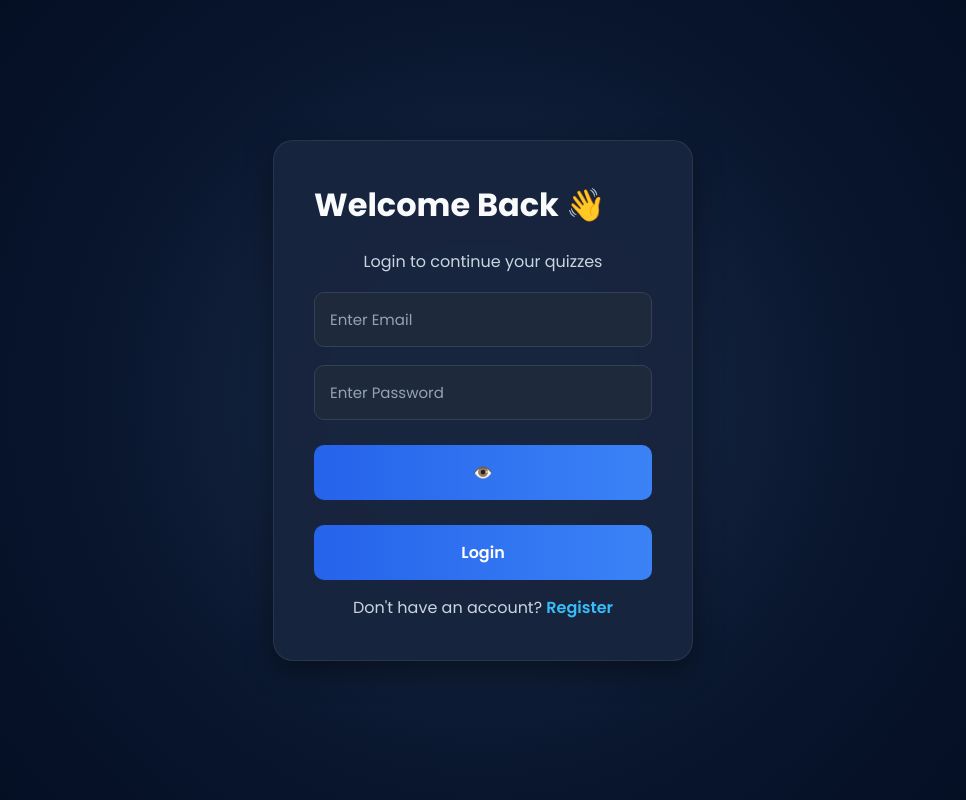
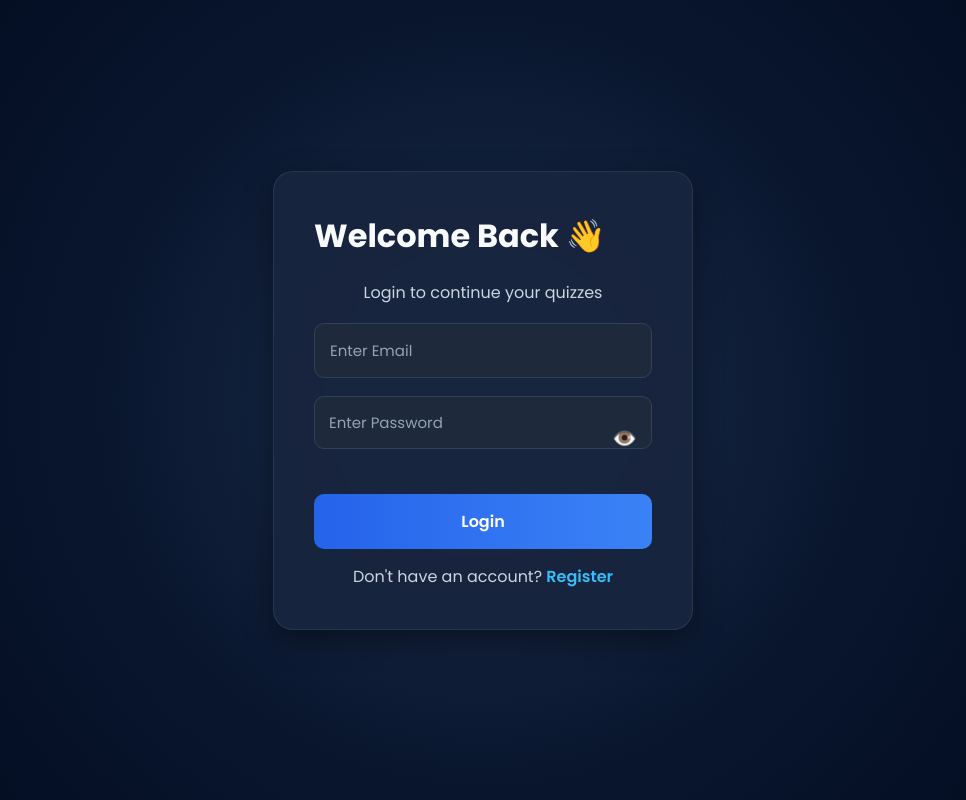
Before and after one commit to anandkishoretata-ak/Quiz-Application, a React (Vite) app: page /login in a window 1280 px wide. Shown: the whole page, without its empty margins (157-1123 px from the left). Built offline with nearby package versions, Linux system fonts and the light colour scheme.

Commit message:
modify code

```diff
--- a/src/pages/Login.jsx
+++ b/src/pages/Login.jsx
@@ -1,23 +1,13 @@
 import { useState } from "react";
-import {
-  useNavigate,
-  Link,
-} from "react-router-dom";
+import { useNavigate, Link } from "react-router-dom";
 
 function Login() {
   const navigate = useNavigate();
 
-  const [email, setEmail] =
-    useState("");
-
-  const [password, setPassword] =
-    useState("");
-
-  const [loading, setLoading] =
-    useState(false);
-
-  const [showPassword, setShowPassword] =
-    useState(false);
+  const [email, setEmail] = useState("");
+  const [password, setPassword] = useState("");
+  const [loading, setLoading] = useState(false);
+  const [showPassword, setShowPassword] = useState(false);
 
   const handleSubmit = async (e) => {
     e.preventDefault();
@@ -30,8 +20,7 @@ function Login() {
         {
           method: "POST",
           headers: {
-            "Content-Type":
-              "application/json",
+            "Content-Type": "application/json",
           },
           body: JSON.stringify({
             email,
@@ -40,43 +29,22 @@ function Login() {
         }
       );
 
-      const data =
-        await response.json();
+      const data = await response.json();
 
       if (!response.ok) {
-        alert(
-          data.message ||
-            "Login Failed"
-        );
+        alert(data.message || "Login Failed");
         return;
       }
 
-      localStorage.setItem(
-        "token",
-        data.token
-      );
+      localStorage.setItem("token", data.token);
+      localStorage.setItem("user", JSON.stringify(data.user));
+      localStorage.setItem("isLoggedIn", "true");
 
-      localStorage.setItem(
-        "user",
-        JSON.stringify(data.user)
-      );
-
-      localStorage.setItem(
-        "isLoggedIn",
-        "true"
-      );
-
-      alert(
-        "Login Successful ✅"
-      );
-
+      alert("Login Successful ✅");
       navigate("/dashboard");
     } catch (error) {
       console.log(error);
-
-      alert(
-        "Server Error. Please try again."
-      );
+      alert("Server Error. Please try again.");
     } finally {
       setLoading(false);
     }
@@ -84,87 +52,47 @@ function Login() {
 
   return (
     <div className="auth-container">
+      <form className="auth-form" onSubmit={handleSubmit}>
+        <h1>Welcome Back 👋</h1>
 
-      <form
-        className="auth-form"
-        onSubmit={handleSubmit}
-      >
-        <h1>
-          Welcome Back 👋
-        </h1>
-
-        <p>
-          Login to continue
-          your quizzes
-        </p>
+        <p>Login to continue your quizzes</p>
 
         <input
           type="email"
           placeholder="Enter Email"
           value={email}
-          onChange={(e) =>
-            setEmail(
-              e.target.value
-            )
-          }
+          onChange={(e) => setEmail(e.target.value)}
           required
         />
 
-        <div className="password-box">
+        <div className="password-container">
           <input
-            type={
-              showPassword
-                ? "text"
-                : "password"
-            }
+            className="password-input"
+            type={showPassword ? "text" : "password"}
             placeholder="Enter Password"
             value={password}
-            onChange={(e) =>
-              setPassword(
-                e.target.value
-              )
-            }
+            onChange={(e) => setPassword(e.target.value)}
             required
           />
 
           <button
             type="button"
-            className="show-btn"
-            onClick={() =>
-              setShowPassword(
-                !showPassword
-              )
-            }
+            className="toggle-password"
+            onClick={() => setShowPassword(!showPassword)}
           >
-            {showPassword
-              ? "🙈"
-              : "👁️"}
+            {showPassword ? "🙈" : "👁️"}
           </button>
         </div>
 
-        <button
-          type="submit"
-          disabled={loading}
-        >
-          {loading
-            ? "Logging In..."
-            : "Login"}
+        <button type="submit" disabled={loading}>
+          {loading ? "Logging In..." : "Login"}
         </button>
 
-        <p
-          style={{
-            marginTop:
-              "15px",
-          }}
-        >
-          Don't have an
-          account?{" "}
-          <Link to="/register">
-            Register
-          </Link>
+        <p className="auth-link">
+          Don't have an account?{" "}
+          <Link to="/register">Register</Link>
         </p>
       </form>
-
     </div>
   );
 }
```
